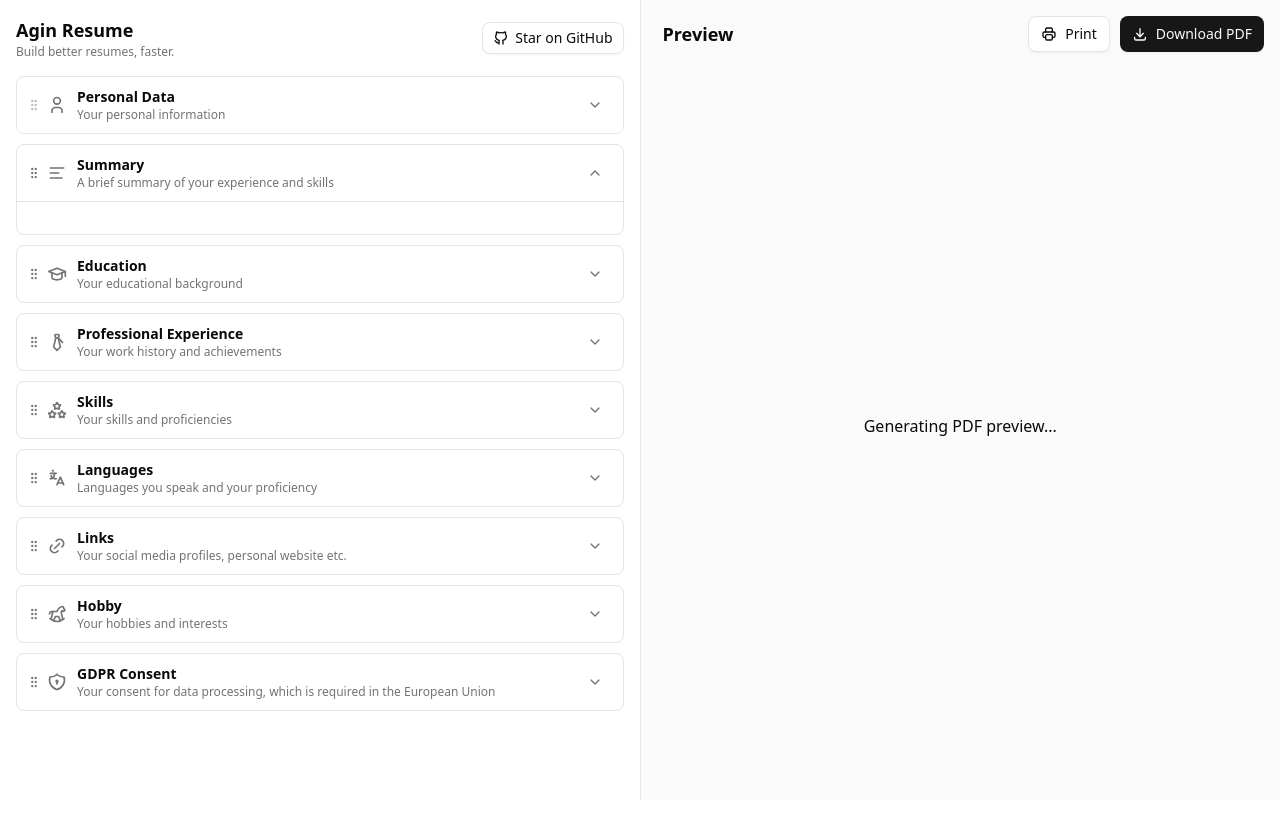
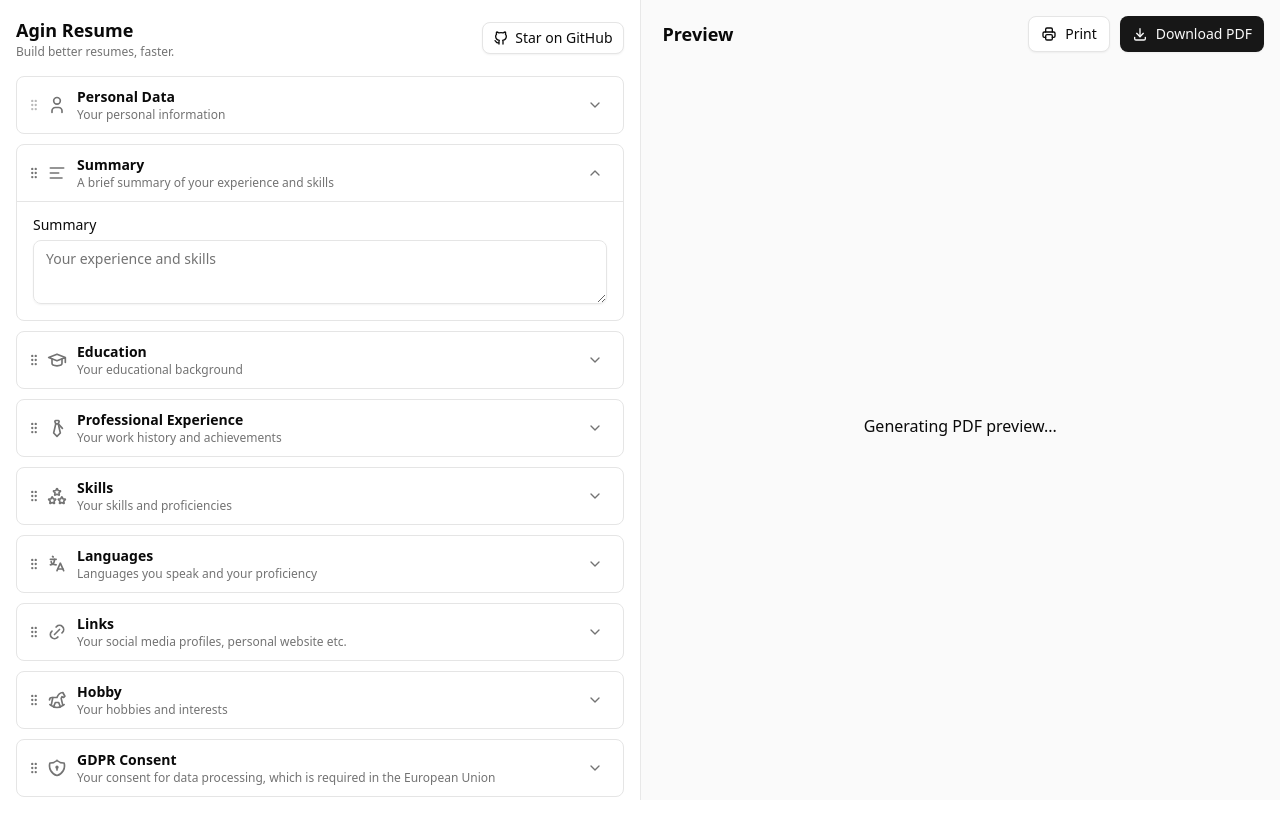
Before and after one commit to aginrocks/agin-resume, a Next.js app: page / in a window 1280 px wide. Both pictures are taken after a click on the button 594 px from the left and 173 px from the top of the page. Built offline with nearby package versions, Linux system fonts and the light colour scheme.

Commit message:
added summary

```diff
--- a/components/editor/core/index.tsx
+++ b/components/editor/core/index.tsx
@@ -11,7 +11,7 @@ import {
 } from '@tabler/icons-react';
 import { Section } from './section';
 import { CoreHeader } from './header';
-import { PersonalDataSection } from './sections/personal-data';
+import { PersonalDataSection, SummarySection } from './sections';
 
 export function Core() {
     return (
@@ -19,11 +19,7 @@ export function Core() {
             <CoreHeader />
             <div className="flex flex-col p-4 gap-2.5">
                 <PersonalDataSection />
-                <Section
-                    title="Summary"
-                    description="A brief summary of your experience and skills"
-                    icon={IconAlignLeft}
-                ></Section>
+                <SummarySection />
                 <Section
                     title="Education"
                     description="Your educational background"
--- /dev/null
+++ b/components/editor/core/sections/index.ts
@@ -0,0 +1,2 @@
+export * from './personal-data';
+export * from './summary';
--- /dev/null
+++ b/components/editor/core/sections/summary.tsx
@@ -0,0 +1,37 @@
+import { IconAlignLeft } from '@tabler/icons-react';
+import { Section } from '../section';
+import { Textarea } from '@components/ui/textarea';
+import { FormControl, FormField, FormItem, FormLabel, FormMessage } from '@components/ui/form';
+import { useFormContext } from 'react-hook-form';
+import { z } from 'zod';
+import { resumeSchema } from '@lib/resume-schema';
+
+export function SummarySection() {
+    const form = useFormContext<z.infer<typeof resumeSchema>>();
+
+    return (
+        <Section
+            title="Summary"
+            description="A brief summary of your experience and skills"
+            icon={IconAlignLeft}
+        >
+            <FormField
+                control={form.control}
+                name="overview"
+                render={({ field }) => (
+                    <FormItem>
+                        <FormLabel>Summary</FormLabel>
+                        <FormControl>
+                            <Textarea
+                                placeholder="Your experience and skills"
+                                rows={4}
+                                {...field}
+                            />
+                        </FormControl>
+                        <FormMessage />
+                    </FormItem>
+                )}
+            />
+        </Section>
+    );
+}
--- /dev/null
+++ b/components/ui/textarea.tsx
@@ -0,0 +1,18 @@
+import * as React from "react"
+
+import { cn } from "@lib/utils"
+
+function Textarea({ className, ...props }: React.ComponentProps<"textarea">) {
+  return (
+    <textarea
+      data-slot="textarea"
+      className={cn(
+        "border-input placeholder:text-muted-foreground focus-visible:border-ring focus-visible:ring-ring/50 aria-invalid:ring-destructive/20 dark:aria-invalid:ring-destructive/40 aria-invalid:border-destructive dark:bg-input/30 flex field-sizing-content min-h-16 w-full rounded-md border bg-transparent px-3 py-2 text-base shadow-xs transition-[color,box-shadow] outline-none focus-visible:ring-[3px] disabled:cursor-not-allowed disabled:opacity-50 md:text-sm",
+        className
+      )}
+      {...props}
+    />
+  )
+}
+
+export { Textarea }
```
